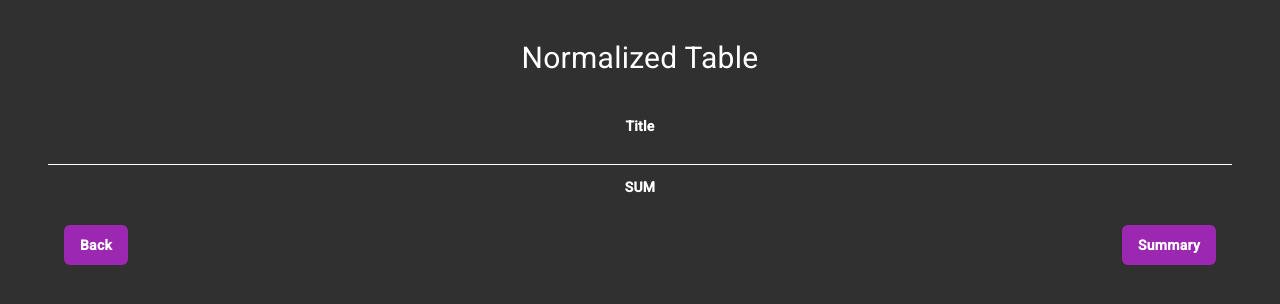
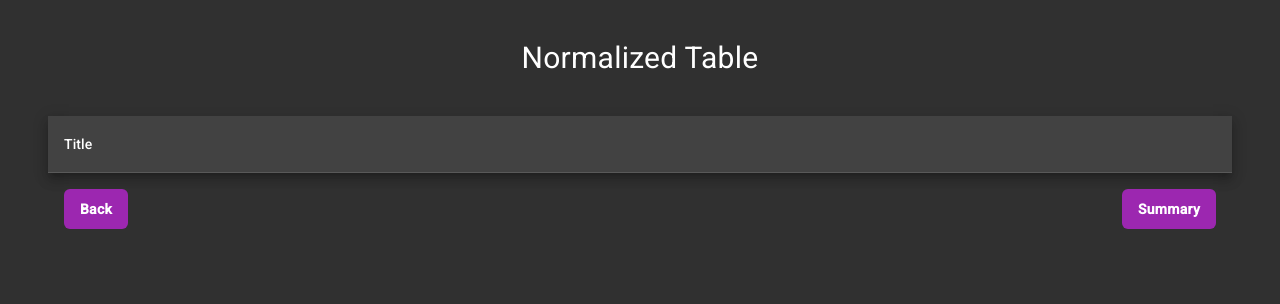
Before and after one commit to alex-nemeth/evalutron, an Angular app: page /normalization in a window 1280 px wide. Shown: the top 304 px of the page. Built offline with nearby package versions, Linux system fonts and the light colour scheme.

Commit message:
#38 Normalized material table

```diff
--- a/src/app/components/common/alternatives-grid/alternatives-grid.component.html
+++ b/src/app/components/common/alternatives-grid/alternatives-grid.component.html
@@ -20,7 +20,17 @@
       <ng-container matColumnDef="sum">
         <th mat-header-cell *matHeaderCellDef>SUM</th>
         <td mat-cell *matCellDef="let alternative">
-          {{ formatValue(sumsOfValues[alternative]) }}
+          {{ (sumsOfValues[alternative]) }}
+        </td>
+      </ng-container>
+    </ng-container>
+
+    <!-- Sum Column (Only for Normalized GridMode) -->
+    <ng-container *ngIf="gridMode === AlternativesGridMode.Normalized">
+      <ng-container matColumnDef="sum">
+        <th mat-header-cell *matHeaderCellDef>SUM</th>
+        <td mat-cell *matCellDef="let alternative">
+          1
         </td>
       </ng-container>
     </ng-container>
--- a/src/app/components/summary/summary.component.ts
+++ b/src/app/components/summary/summary.component.ts
@@ -5,11 +5,12 @@ import { AlternativeService } from '../../services/alternative.service';
 import { WeightService } from '../../services/weight.service';
 import { CriteriaService } from '../../services/criteria.service';
 import { IAlternative } from '../../models/alternative.model';
+import { MatTableModule } from '@angular/material/table';
 
 @Component({
   selector: 'app-summary',
   standalone: true,
-  imports: [CommonModule, NavButtonComponent],
+  imports: [CommonModule, NavButtonComponent, MatTableModule],
   templateUrl: './summary.component.html'
 })
 export class SummaryComponent {
--- a/src/app/components/value-normalization/value-normalization.component.html
+++ b/src/app/components/value-normalization/value-normalization.component.html
@@ -2,26 +2,13 @@
     Normalized Table
 </header>
 
-<div
-    class="grid text-center mb-4 font-bold"
-    [style.gridTemplateColumns]="'repeat(' + (criteria.length + 1) + ', 1fr)'">
-    <p> Title </p>
-    <p *ngFor="let criterion of criteria">
-        {{criterion.title }}
-    </p>
-</div>
-<div
-    *ngFor="let alternative of alternatives"
-    class="grid text-center mb-4"
-    [style.gridTemplateColumns]="'repeat(' + (criteria.length + 1) + ', 1fr)'">
-    <p> {{ alternative.title }}</p>
-    <ng-container *ngFor="let key of getObjectKeys(alternative.values.calculated!)">
-        <p>
-            {{ formatValue(alternative.values.normalized![key]) }}
-        </p>
-    </ng-container>
-</div>
-<p class="border-t mb-2"></p>
+<mcea-alternatives-grid
+    [gridMode]="AlternativesGridMode.Normalized"
+    />
+
+<!--
+    @TODO: Reimplement this, ideally inside the alternatives-grid component.
+           Currently doesn't work no matter what gridMode is set to.
     <div
         class="grid text-center mb-4 font-bold"
         [style.gridTemplateColumns]="'repeat(' + (criteria.length + 1) + ', 1fr)'">
@@ -31,6 +18,8 @@
             1
         </p>
     </div>
+-->
+
 <div class="flex flex-row justify-between m-4">
     <mcea-nav-button route="/alternatives" text="Back"/>
     <mcea-nav-button route="/summary" text="Summary"/>
--- a/src/app/components/value-normalization/value-normalization.component.ts
+++ b/src/app/components/value-normalization/value-normalization.component.ts
@@ -5,11 +5,13 @@ import { ICriteria } from '../../models/criteria.model';
 import { CriteriaService } from '../../services/criteria.service';
 import { IAlternative } from '../../models/alternative.model';
 import { NavButtonComponent } from '../common/nav-button/button.component';
+import { AlternativesGridComponent } from '../common/alternatives-grid/alternatives-grid.component';
+import { AlternativesGridMode } from '../../enums/alternatives-grid-mode.enum';
 
 @Component({
   selector: 'app-value-normalization',
   standalone: true,
-  imports: [CommonModule, NavButtonComponent],
+  imports: [CommonModule, NavButtonComponent, AlternativesGridComponent],
   templateUrl: './value-normalization.component.html',
 })
 export class ValueNormalizationComponent {
@@ -17,6 +19,8 @@ export class ValueNormalizationComponent {
   sumsOfValues!: { [key: string]: number };
   criteria!: ICriteria[];
   criteriaTitles!: string[];
+
+  AlternativesGridMode = AlternativesGridMode;
 
   constructor(private alternativeService: AlternativeService, private criteriaService: CriteriaService) { }
 
```
Lines whose indentation alone changed are shown as unchanged.
